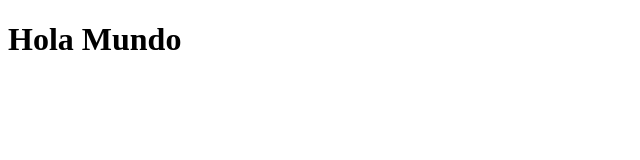
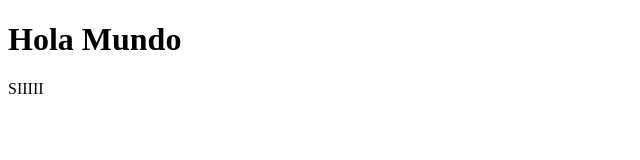
Before and after one commit to EloySad/Automotriz-RIWI, a plain HTML site: page index.html in a window 1280 px wide. Shown: the full height of the page, 0-640 px from the left. Drawn offline with Linux system fonts and the light colour scheme.

Commit message:
Se crea un parrafo

```diff
--- a/index.html
+++ b/index.html
@@ -7,5 +7,6 @@
 </head>
 <body>
     <h1>Hola Mundo</h1>
+    <p>SIIIII</p>
 </body>
 </html>
```
